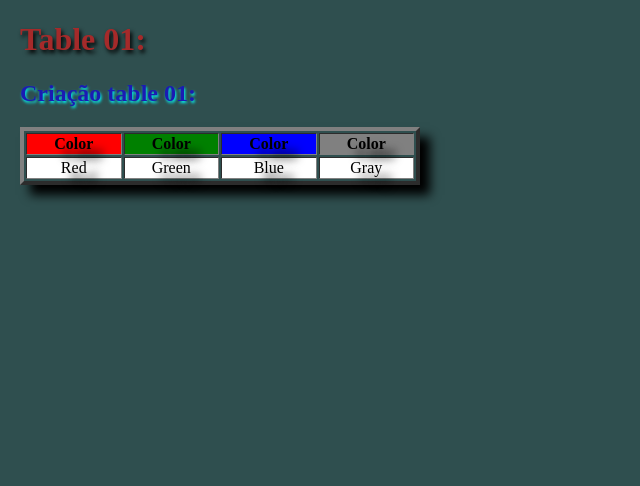
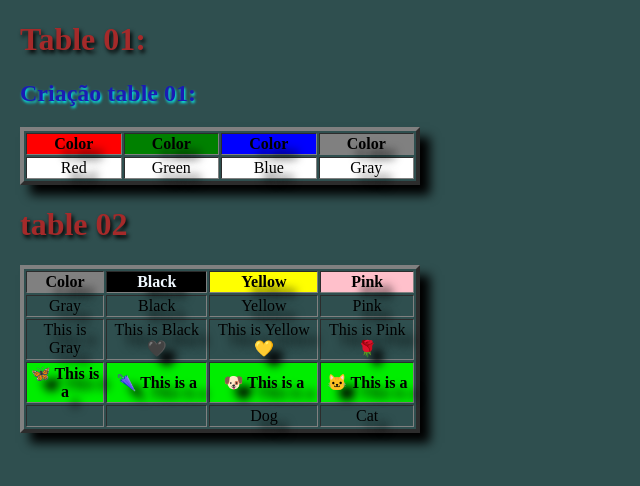
Before and after one commit to edskate/Organiza--o-da-Semana-001, a plain HTML site: page table01..html in a window 1280 px wide. Shown: the whole page, without its empty margins (0-640 px from the left). Drawn offline with Linux system fonts and the light colour scheme.

Commit message:
table emoji

```diff
--- a/table01..html
+++ b/table01..html
@@ -24,6 +24,39 @@
             <td>Gray</td>
         </tr>
     </table>
+    <h1>table 02</h1>
+    <table border="4" width="100px">
+        <tr>
+            <th bgcolor="gray">Color</th>
+            <th bgcolor="Black" style="color: aliceblue;">Black</th>
+            <th bgcolor="yellow" style="color: black;">Yellow</th>
+            <th bgcolor="pink" style="color: black;">Pink</th>
+        </tr>
+        <tr>
+            <td>Gray</td>
+            <td>Black</td>
+            <td>Yellow</td>
+            <td>Pink</td>
+        </tr>
+        <tr>
+            <td>This is Gray </td>
+            <td>This is Black 🖤</td>
+            <td>This is Yellow 💛</td>
+            <td>This is Pink 🌹</td>
+        </tr>
+        <tr>
+            <th bgcolor="gree">🦋 This is a</th>
+            <th bgcolor="gree">🌂 This is a</th>
+            <th bgcolor="gree">🐶 This is a</th>
+            <th bgcolor="gree">🐱 This is a</th>
+        </tr>
+        <tr>
+            <td></td>
+            <td></td>
+            <td>Dog</td>
+            <td>Cat</td>
+        </tr>
+    </table>
 
 </body>
 </html>
```
